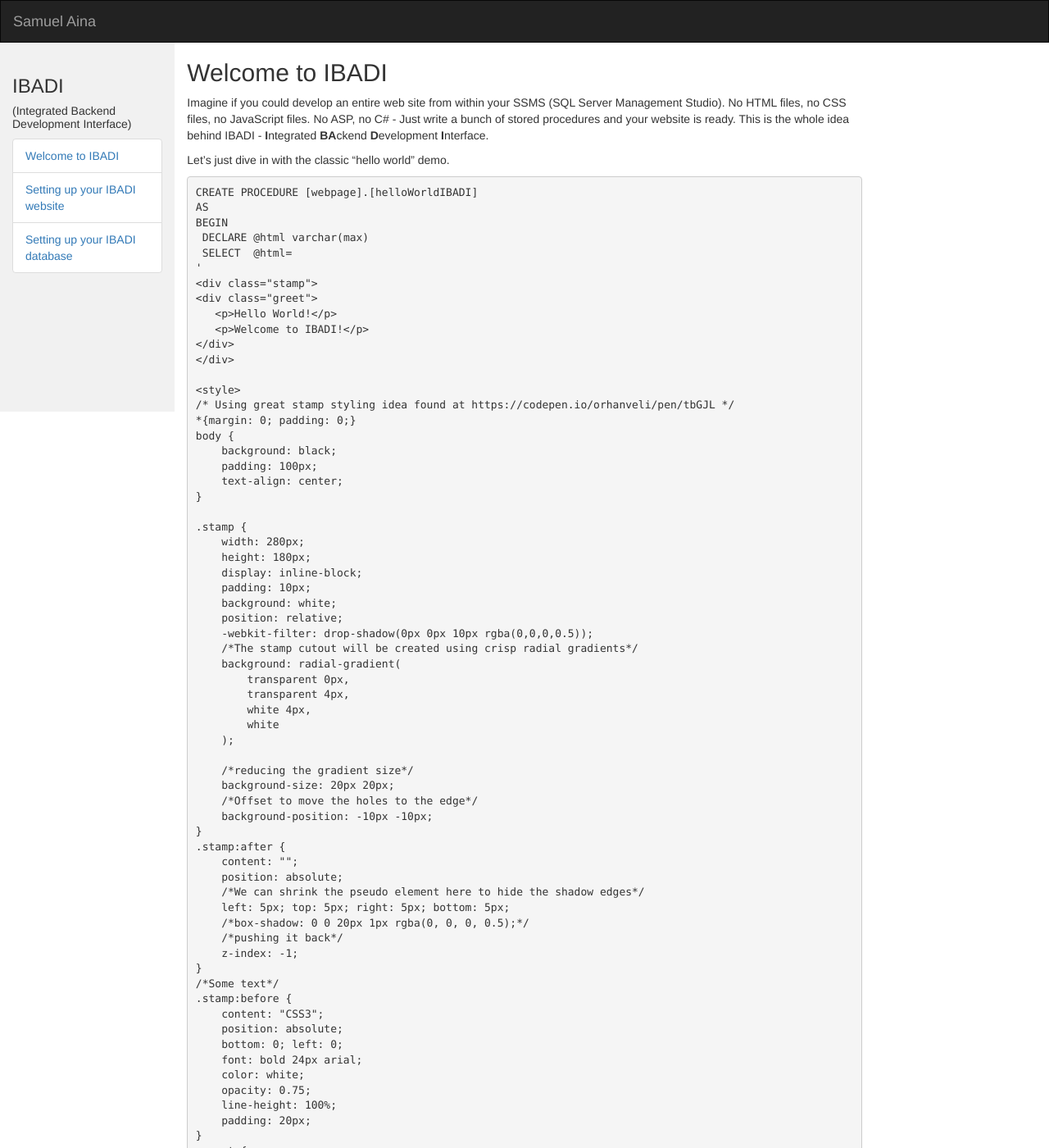
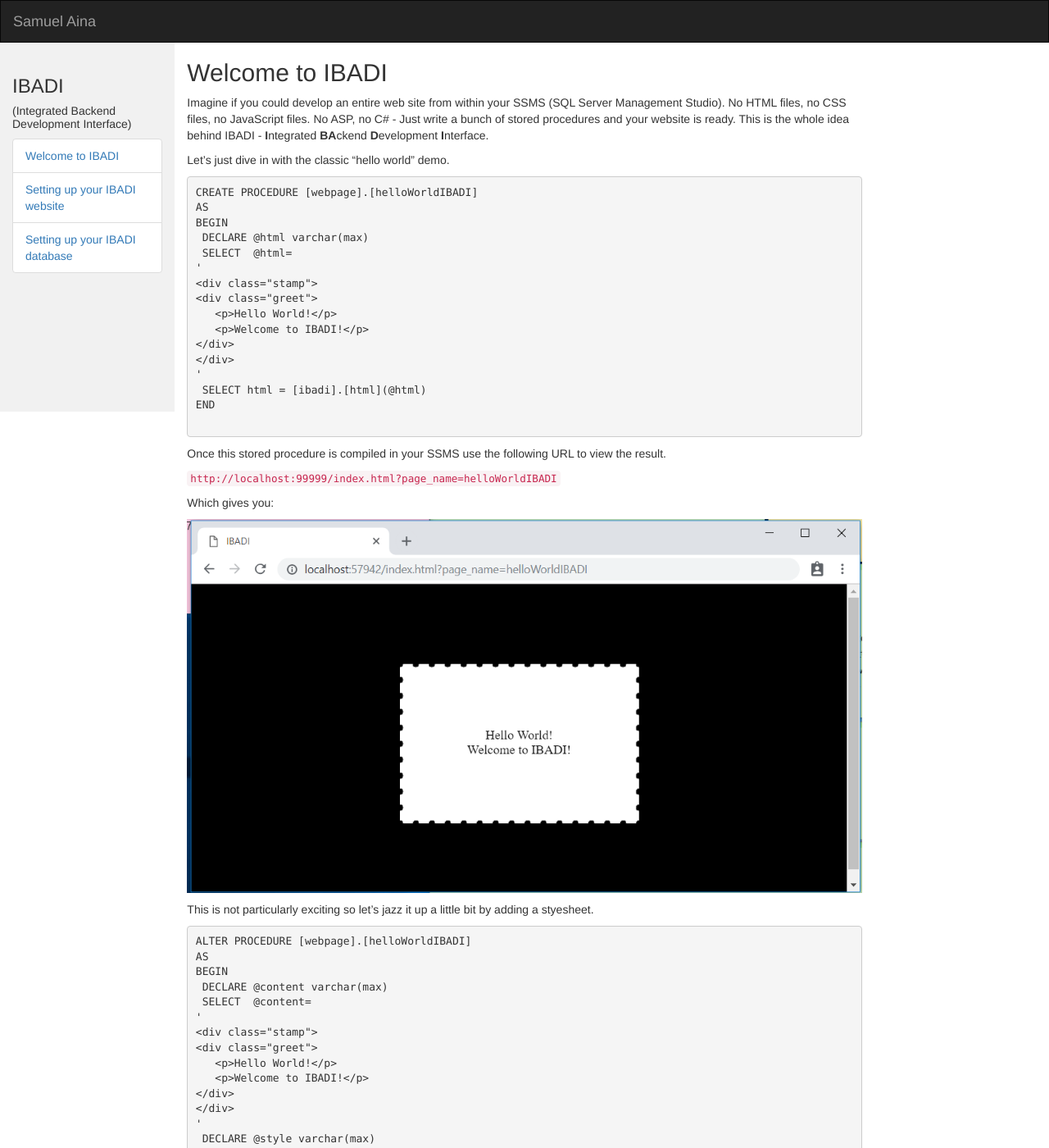
Before and after one commit to SamuelAina/IBADI-DOCS, a Jekyll site: the page built from index.md, in a window 1280 px wide and 1400 px high. Shown: the whole window at 82% size. Built offline with Jekyll 4.4.1, drawn with Linux system fonts in a browser that asks for light colours; our own code applies the rules of GitHub Pages for plain Markdown files; some of the changed text lies outside the part shown.

Commit message:
Update index.md

````diff
--- a/index.md
+++ b/index.md
@@ -20,7 +20,40 @@ BEGIN
    <p>Welcome to IBADI!</p>
 </div>
 </div>
+'
+ SELECT html = [ibadi].[html](@html)
+END
 
+```
+
+Once this stored procedure is compiled in your SSMS use the following URL to view the result.
+
+`http://localhost:99999/index.html?page_name=helloWorldIBADI`
+
+Which gives you:
+
+![Image of simple example](https://github.com/SamuelAina/IBADI-DOCS/blob/master/images/example_ibadi_2.png?raw=true")
+
+This is not particularly exciting so let's jazz it up a little bit by adding a styesheet.
+
+```sql
+ALTER PROCEDURE [webpage].[helloWorldIBADI]
+AS
+BEGIN
+ DECLARE @content varchar(max)
+ SELECT  @content=
+'
+<div class="stamp">
+<div class="greet">
+   <p>Hello World!</p>
+   <p>Welcome to IBADI!</p>
+</div>
+</div>
+'
+ DECLARE @style varchar(max)
+
+ SELECT  @style=
+'
 <style>
 /* Using great stamp styling idea found at https://codepen.io/orhanveli/pen/tbGJL */
 *{margin: 0; padding: 0;}
@@ -77,16 +110,13 @@ body {
 }
 </style>
 '
- SELECT html = [ibadi].[html](@html)
+
+ DECLARE @html varchar(max)
+ SELECT  @html = @content + @style
+
+ SELECT  html = [ibadi].[html](@html)
 END
-
 ```
-
-Once this stored procedure is compiled in your SSMS use the following URL to view the result.
-
-`http://localhost:99999/index.html?page_name=helloWorldIBADI`
-
-Which gives you:
 
 ![Image of simple example](https://github.com/SamuelAina/IBADI-DOCS/blob/master/images/example_ibadi_2.png?raw=true")
 
````
